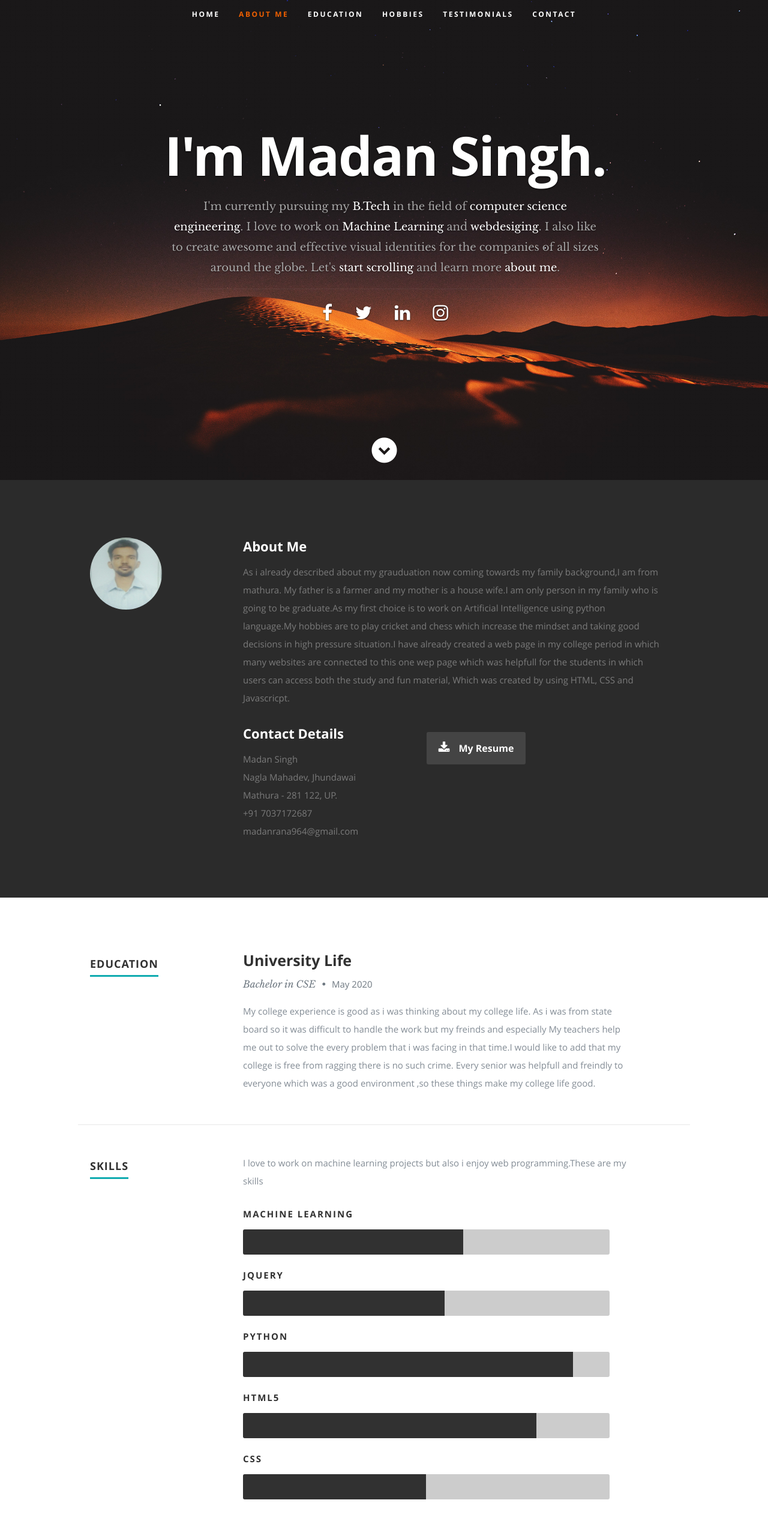
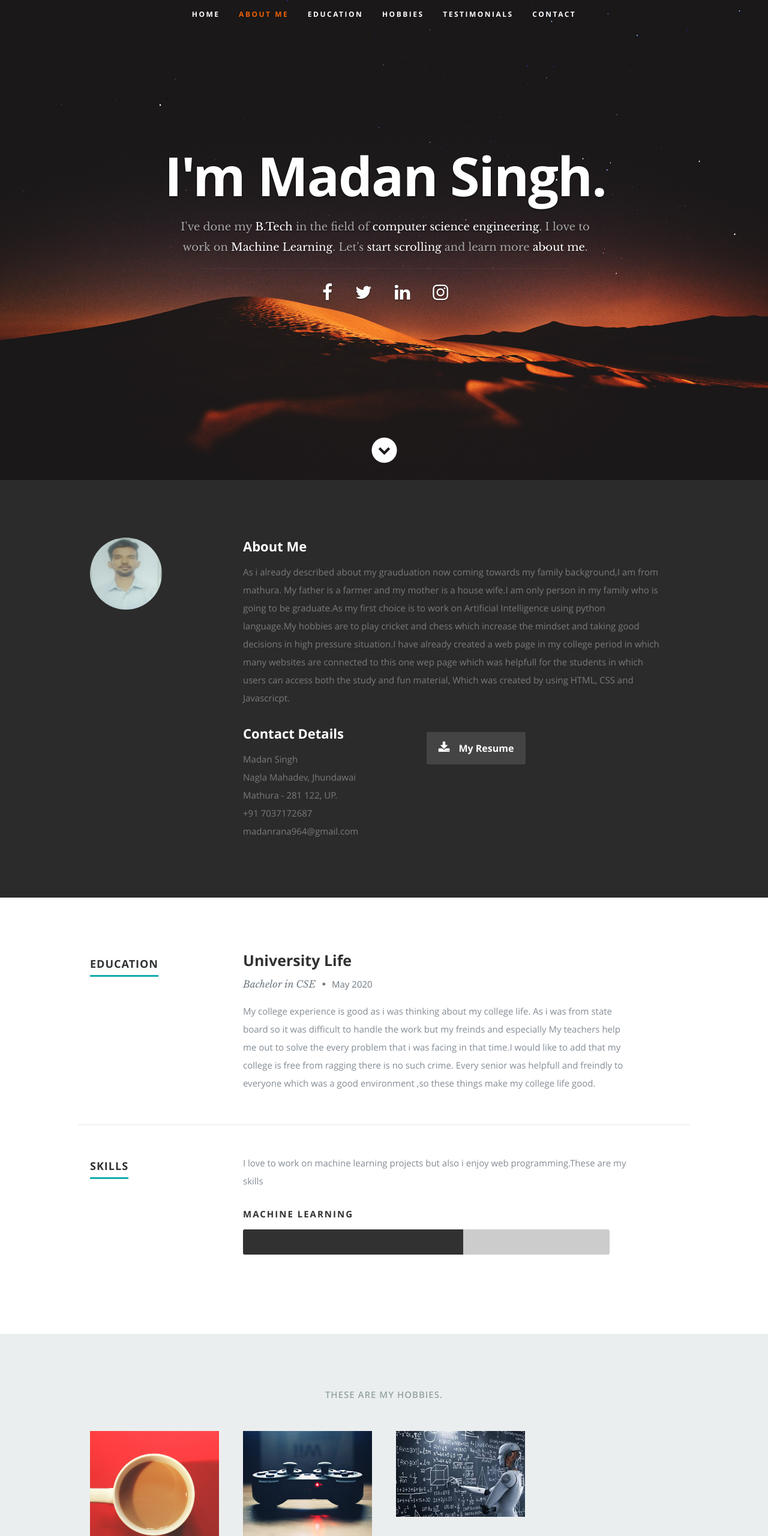
Before and after one commit to madanrana/Mywebpageprofile, a plain HTML site: page index.html in a window 1280 px wide. Shown: the top 2560 px of the page at 60% size. Drawn offline with nearby package versions, Linux system fonts and the light colour scheme; a web font is replaced by a local one.

Commit message:
Update index.html

```diff
--- a/index.html
+++ b/index.html
@@ -57,8 +57,7 @@
       <div class="row banner">
          <div class="banner-text">
             <h1 class="responsive-headline">I'm Madan Singh.</h1>
-            <h3>I'm currently pursuing my <span>B.Tech</span> in the field of <span>computer science engineering</span>. I love to work on <span>Machine Learning</span> and <span>webdesiging</span>. I also like to create awesome and
-            effective visual identities for the companies of all sizes around the globe. Let's <a class="smoothscroll" href="#about">start scrolling</a>
+            <h3>I've done my <span>B.Tech</span> in the field of <span>computer science engineering</span>. I love to work on <span>Machine Learning</span>. Let's <a class="smoothscroll" href="#about">start scrolling</a>
             and learn more <a class="smoothscroll" href="#about">about me</a>.</h3>
             <hr />
             <ul class="social">
@@ -176,10 +175,6 @@
 
 				   <ul class="skills">
 					   <li><span class="bar-expand photoshop"></span><em>Machine Learning</em></li>
-                  <li><span class="bar-expand illustrator"></span><em>jQuery</em></li>
-						<li><span class="bar-expand css"></span><em>Python</em></li>
-						<li><span class="bar-expand html5"></span><em>HTML5</em></li>
-                  <li><span class="bar-expand jquery"></span><em>CSS</em></li>
 					</ul>
 
 				</div><!-- end skill-bars -->
```
